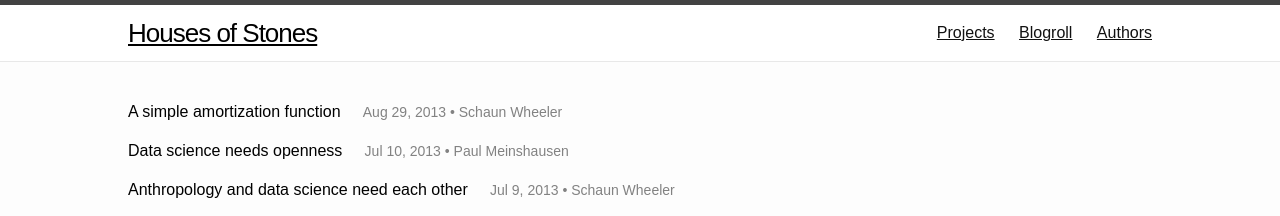
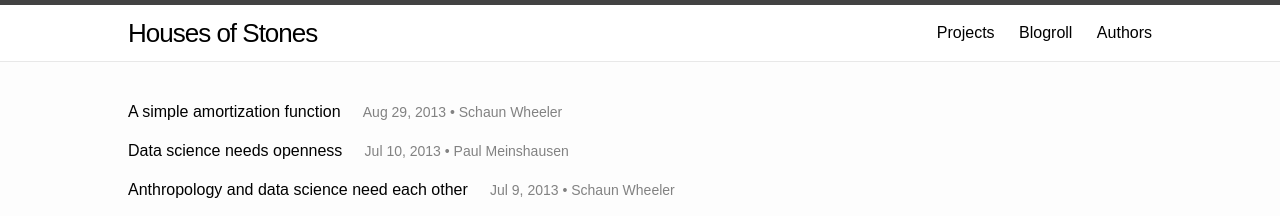
Before and after one commit to housesofstones/housesofstones.github.io, a Jekyll site: the page built from index.html, in a window 1280 px wide. Shown: the top 216 px of the page. Built offline with Jekyll 4.4.1, drawn with Linux system fonts in a browser that asks for light colours; nearby versions of some CDN libraries.

Commit message:
Update hoscustom.css

```diff
--- a/css/hoscustom.css
+++ b/css/hoscustom.css
@@ -18,14 +18,14 @@ a:hover {
 .post-list a:hover {
     text-decoration: underline;
 }
-.site-title a:link {
+.site-header a:link {
     text-decoration: none;
     color: black;
 }
-.site-title a:visited {
+.site-header a:visited {
     color: black;
 }
-.site-title a:hover {
+.site-header a:hover {
     text-decoration: underline;
 }
 p, blockquote, pre, hr, dl, dd, ol, ul, figure, .highlight {
```
